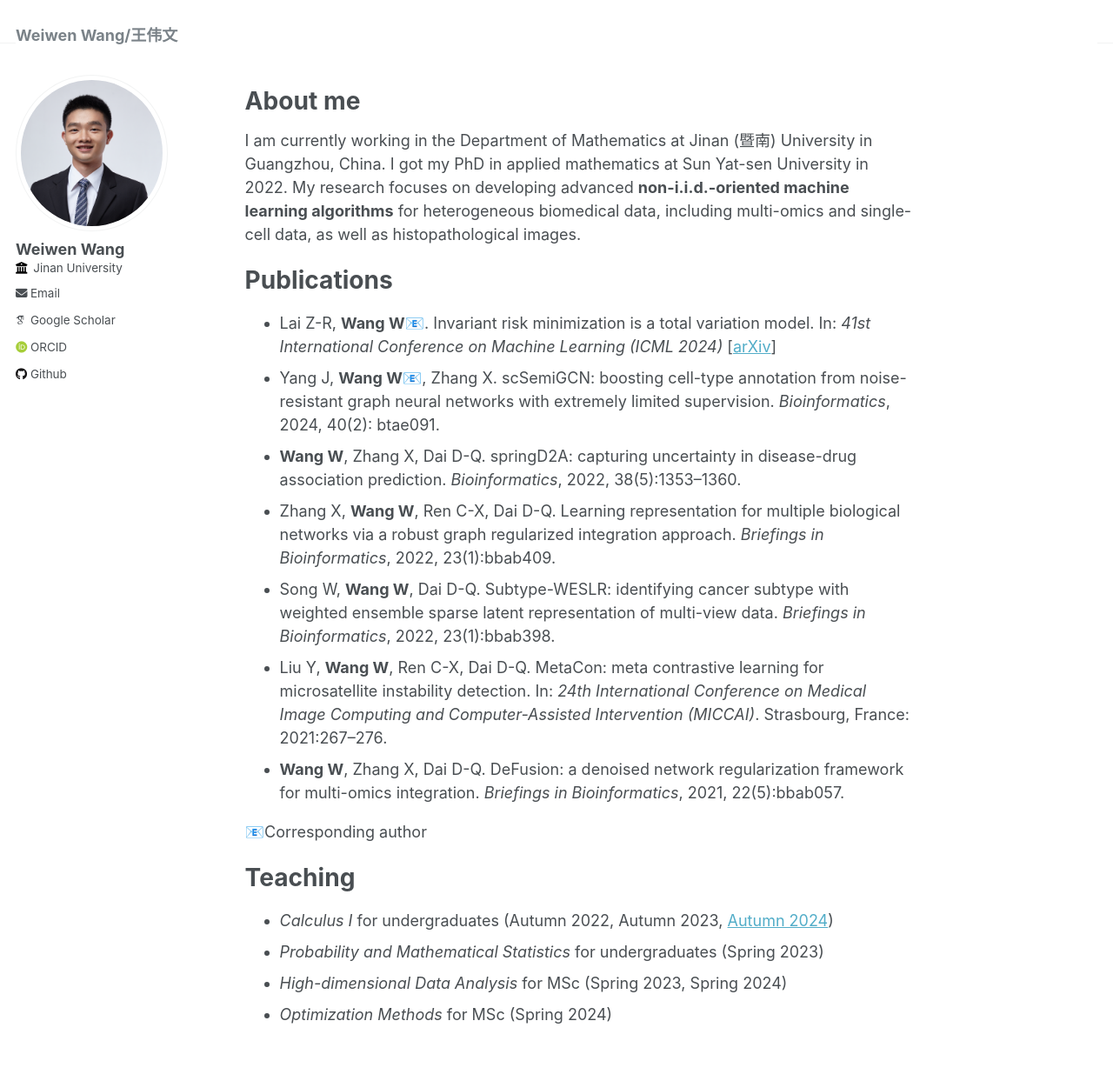
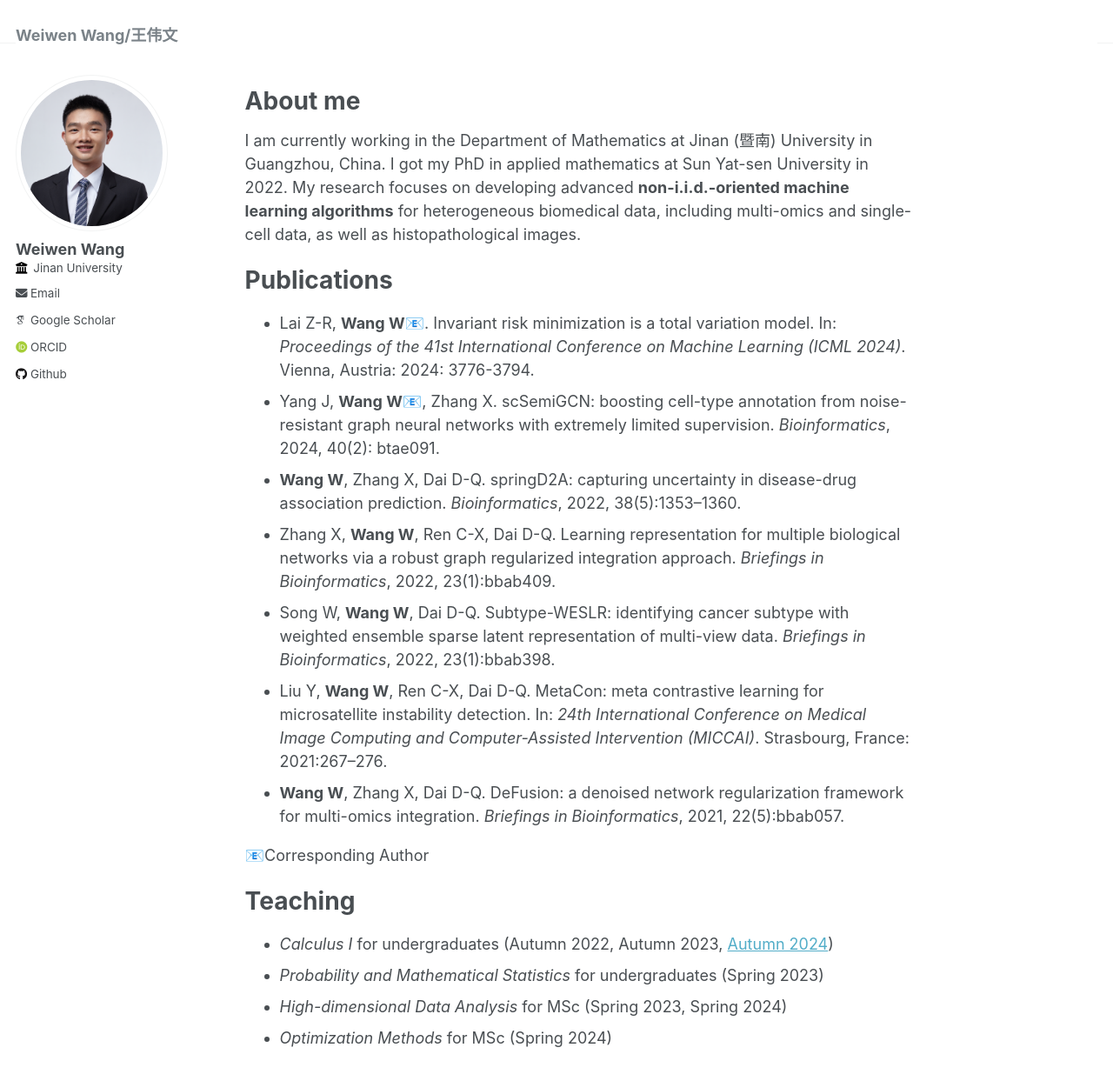
Before and after one commit to wangyuanhao/wangyuanhao.github.io, a Jekyll site: the page built from _pages/about.md, in a window 1280 px wide and 1400 px high. Shown: the top 1243 px of the window at 87% size. Built offline with Jekyll 4.4.1, drawn with Linux system fonts in a browser that asks for light colours; some web fonts are replaced.

Commit message:
Update about.md

```diff
--- a/_pages/about.md
+++ b/_pages/about.md
@@ -12,7 +12,7 @@ I am currently working in the Department of Mathematics at Jinan (暨南) Univer
 
 Publications
 ======
-* Lai Z-R, **Wang W📧**. Invariant risk minimization is a total variation model. In: *41st  International Conference on Machine Learning (ICML 2024)* [[arXiv](https://arxiv.org/abs/2405.01389)]
+* Lai Z-R, **Wang W📧**. Invariant risk minimization is a total variation model. In: *Proceedings of the 41st International Conference on Machine Learning (ICML 2024)*. Vienna, Austria: 2024: 3776-3794.
 * Yang J, **Wang W📧**, Zhang X. scSemiGCN: boosting cell-type annotation from noise-resistant graph neural networks with extremely limited supervision. *Bioinformatics*, 2024, 40(2): btae091.
 * **Wang W**, Zhang X, Dai D-Q. springD2A: capturing uncertainty in disease-drug association prediction. *Bioinformatics*, 2022, 38(5):1353–1360.
 * Zhang X, **Wang W**, Ren C-X, Dai D-Q. Learning representation for multiple biological networks via a robust graph regularized integration approach. *Briefings in Bioinformatics*, 2022, 23(1):bbab409.
@@ -20,7 +20,7 @@ Publications
 *  Liu Y, **Wang W**, Ren C-X, Dai D-Q. MetaCon: meta contrastive learning for microsatellite instability detection. In: *24th International Conference on Medical Image Computing and Computer-Assisted Intervention (MICCAI)*. Strasbourg, France: 2021:267–276.
 * **Wang W**, Zhang X, Dai D-Q. DeFusion: a denoised network regularization framework for multi-omics integration. *Briefings in Bioinformatics*, 2021, 22(5):bbab057.
 
-📧Corresponding author
+📧Corresponding Author
 
 Teaching
 ======
```
